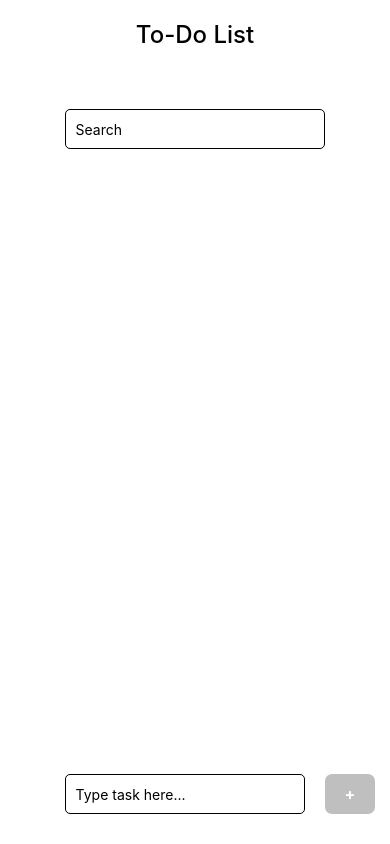
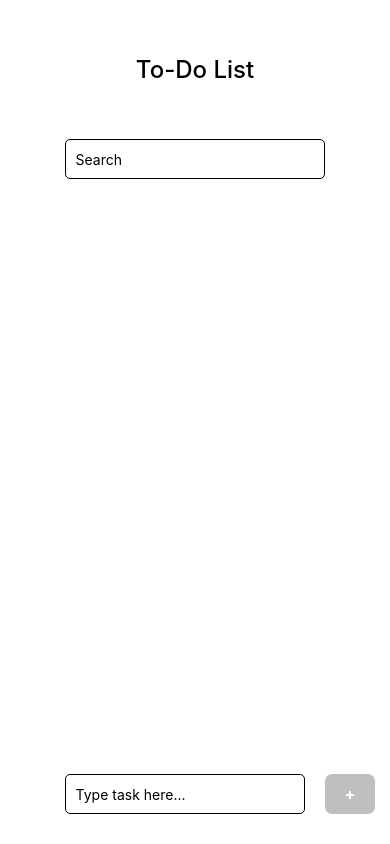
Before and after one commit to sashhw/ToDo, a React Native app: screen / in a window 390 px wide. Built offline with nearby package versions, Linux system fonts and the light colour scheme.

Commit message:
fixed spacing, removed unused dependencies

```diff
--- a/App.js
+++ b/App.js
@@ -16,10 +16,11 @@ const styles = StyleSheet.create({
     backgroundColor: "#fff",
     alignItems: "center",
     justifyContent: "center",
+    marginTop: 40,
   },
   header: {
     fontSize: 24,
     fontWeight: "500",
-    marginVertical: 20,
+    marginVertical: 15,
   },
 });
--- a/package.json
+++ b/package.json
@@ -9,8 +9,6 @@
     "web": "expo start --web"
   },
   "dependencies": {
-    "@react-navigation/native": "^6.1.9",
-    "@react-navigation/stack": "^6.3.20",
     "expo": "~50.0.4",
     "expo-status-bar": "~1.11.1",
     "react": "18.2.0",
```
Also changed, not shown: 1 other file (tests, documents, lock files or other folders).
